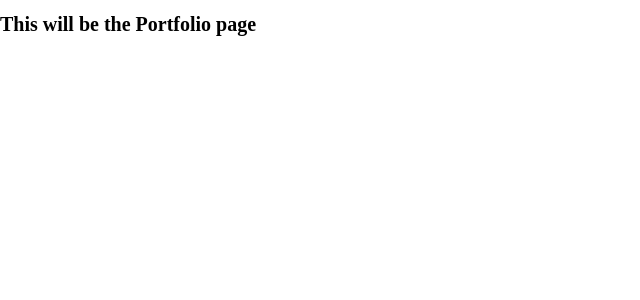
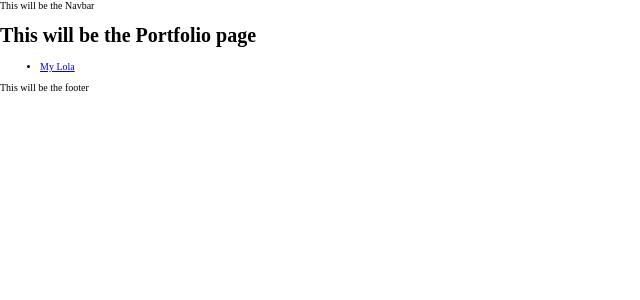
Before and after one commit to ediheid/new-portfolio, a Next.js app: page /portfolio in a window 1280 px wide. Shown: the top 300 px of the page, without its empty margins (0-640 px from the left). Built offline with nearby package versions, Linux system fonts and the light colour scheme.

Commit message:
Added Layout component

```diff
--- /dev/null
+++ b/Components/Footer.js
@@ -0,0 +1,9 @@
+const Footer = () => {
+  return (
+    <>
+      <footer>This will be the footer</footer>
+    </>
+  );
+};
+
+export default Footer;
--- /dev/null
+++ b/Components/Layout/Layout.js
@@ -0,0 +1,14 @@
+import Navbar from "../Navbar/Navbar";
+import Footer from "../Footer";
+
+const Layout = ({ children }) => {
+  return (
+    <>
+      <Navbar />
+      {children}
+      <Footer />
+    </>
+  );
+};
+
+export default Layout;
--- /dev/null
+++ b/Components/Navbar/Navbar.js
@@ -0,0 +1,9 @@
+const Navbar = () => {
+  return (
+    <nav>
+      <div> This will be the Navbar</div>
+    </nav>
+  );
+};
+
+export default Navbar;
--- a/pages/_app.js
+++ b/pages/_app.js
@@ -1,7 +1,20 @@
+import Layout from "../Components/Layout/Layout";
+
 import "../styles/globals.scss";
 
+
+
 function MyApp({ Component, pageProps }) {
-  return <Component {...pageProps} />;
+  return (
+
+<Layout>
+
+
+<Component {...pageProps} />
+
+</Layout>
+
+  )
 }
 
 export default MyApp;
--- a/pages/portfolio/index.js
+++ b/pages/portfolio/index.js
@@ -1,5 +1,17 @@
+import Link from "next/link";
+
 const Portfolio = () => {
-  return <h1>This will be the Portfolio page</h1>;
+  return (
+    <>
+      <h1>This will be the Portfolio page</h1>
+
+      <ul>
+        <li>
+          <Link href="/portfolio/myLola">My Lola</Link>
+        </li>
+      </ul>
+    </>
+  );
 };
 
 export default Portfolio;
```
Also changed, not shown: Components/Navbar/navbar.module.scss (added).
